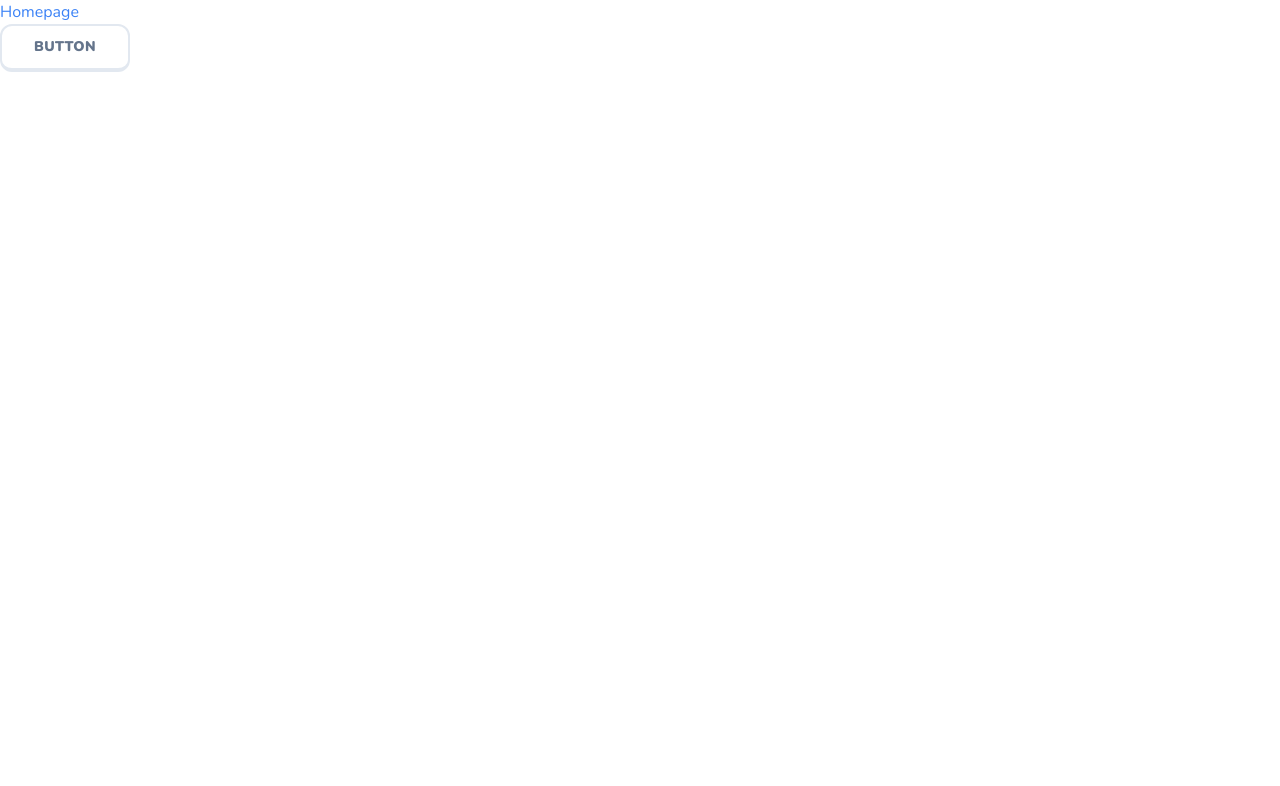
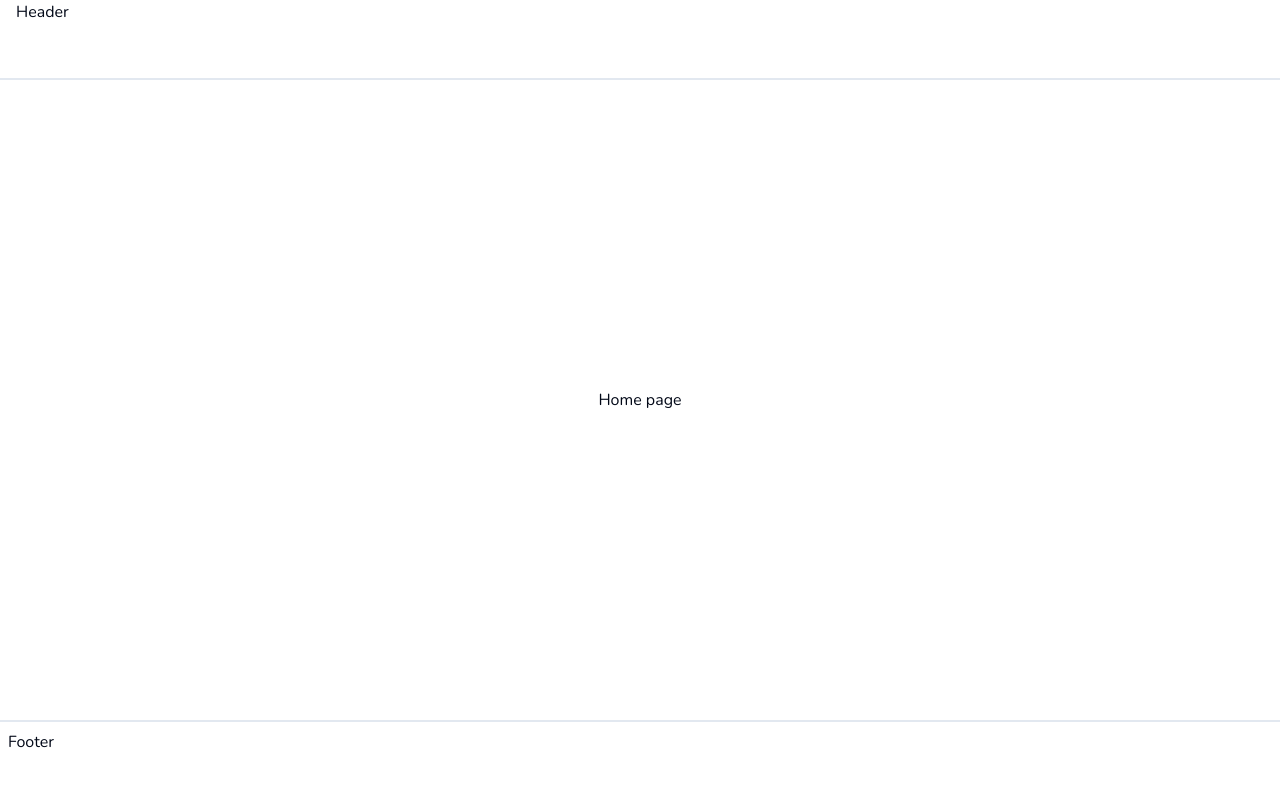
Before and after one commit to kastastin/malingo, a Next.js app: page / in a window 1280 px wide. Shown: the top 786 px of the page. Built offline with nearby package versions, Linux system fonts and the light colour scheme.

Commit message:
added marketing skeleton

```diff
--- /dev/null
+++ b/app/(marketing)/footer.tsx
@@ -0,0 +1,7 @@
+export function Footer() {
+  return (
+    <footer className="hidden h-20 w-full border-t-2 border-slate-200 p-2 lg:block">
+      Footer
+    </footer>
+  );
+}
--- /dev/null
+++ b/app/(marketing)/header.tsx
@@ -0,0 +1,7 @@
+export function Header() {
+  return (
+    <header className="h-20 w-full border-b-2 border-slate-200 px-4">
+      Header
+    </header>
+  );
+}
--- /dev/null
+++ b/app/(marketing)/layout.tsx
@@ -0,0 +1,20 @@
+import { Header } from "./header";
+import { Footer } from "./footer";
+
+type Props = {
+  children: React.ReactNode;
+};
+
+export default function MarketingLayout({ children }: Props) {
+  return (
+    <div className="flex min-h-screen flex-col">
+      <Header />
+
+      <main className="flex flex-1 flex-col items-center justify-center">
+        {children}
+      </main>
+
+      <Footer />
+    </div>
+  );
+}
--- /dev/null
+++ b/app/(marketing)/page.tsx
@@ -0,0 +1,9 @@
+import { Button } from "@/components/ui/button";
+
+export default function HomePage() {
+  return (
+    <>
+      <h1>Home page</h1>
+    </>
+  );
+}
--- a/app/page.tsx
+++ /dev/null
@@ -1,11 +0,0 @@
-import { Button } from "@/components/ui/button";
-
-export default function Home() {
-  return (
-    <>
-      <h1 className="text-blue-500">Homepage</h1>
-
-      <Button size="lg">Button</Button>
-    </>
-  );
-}
```
